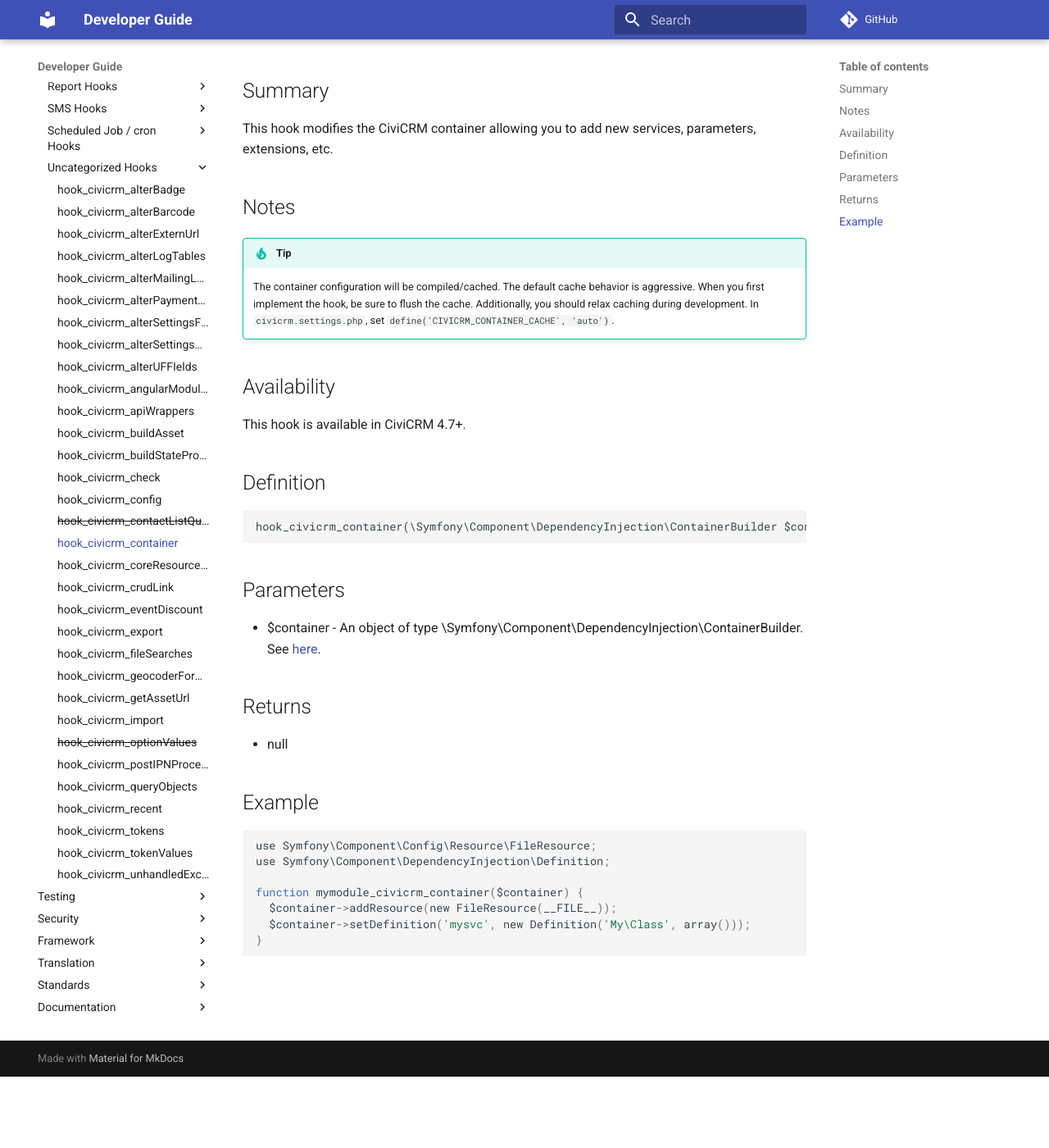
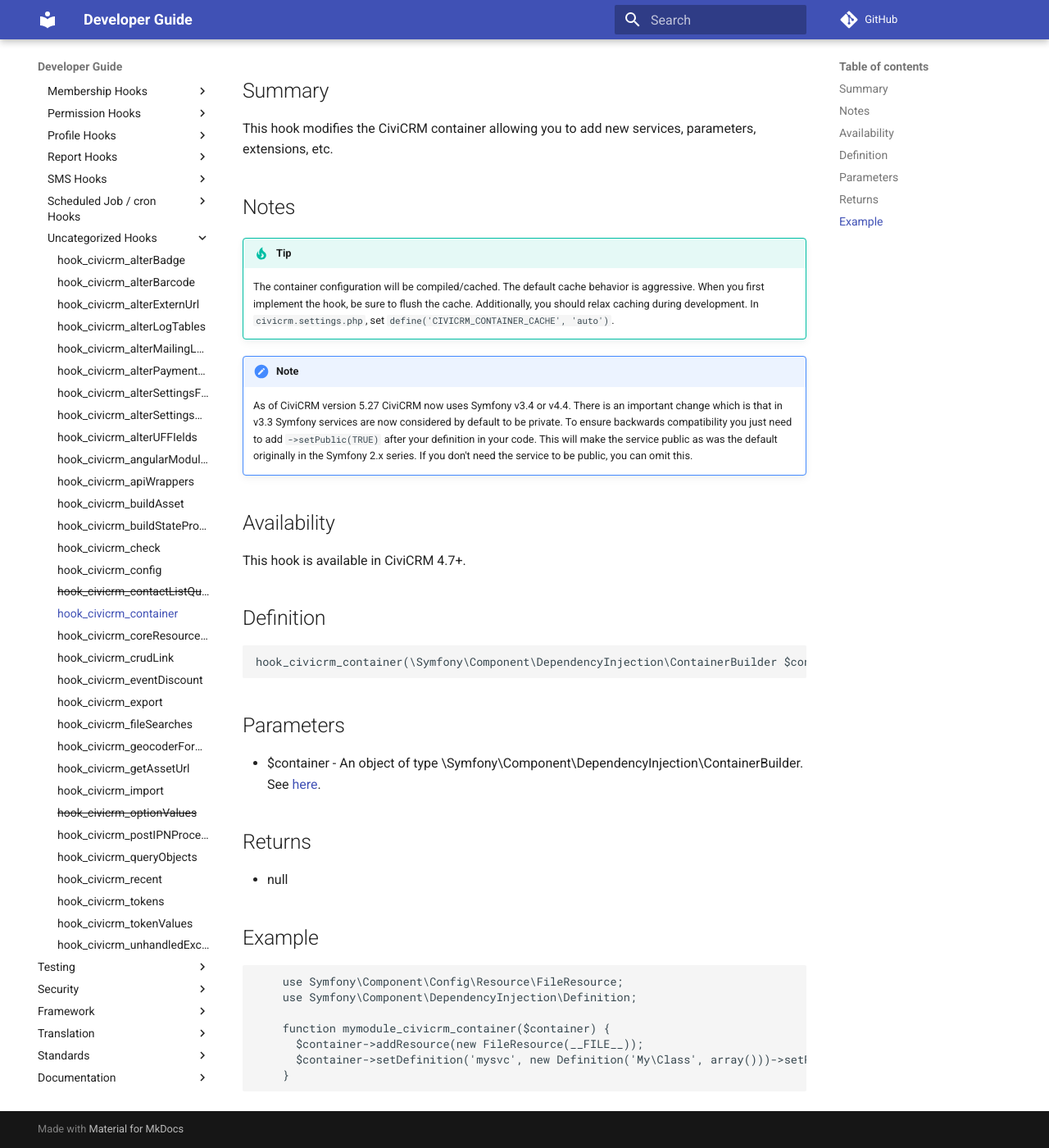
Before and after one commit to civicrm/civicrm-dev-docs, an MkDocs documentation site: the page built from docs/hooks/hook_civicrm_container.md, in a window 1280 px wide and 1400 px high, scrolled down 87 px. Shown: the whole window at 82% size. Built offline with MkDocs 1.6.1 and Material for MkDocs 9.7.7, drawn with Linux system fonts in a browser that asks for light colours; comment, search, counter and statistics services are not loaded.

Commit message:
Update Documentation following update to Symfony version in CiviCRM Core (#810)
* Update Documentation following update to Symfony version in CiviCRM Core

* Update docs/hooks/hook_civicrm_container.md

Co-authored-by: Mikey O'Toole <mikey@mjco.uk>

````diff
--- a/docs/hooks/hook_civicrm_container.md
+++ b/docs/hooks/hook_civicrm_container.md
@@ -9,6 +9,9 @@
 
 !!! tip
     The container configuration will be compiled/cached. The default cache behavior is aggressive. When you first implement the hook, be sure to flush the cache. Additionally, you should relax caching during development. In `civicrm.settings.php`, set `define('CIVICRM_CONTAINER_CACHE', 'auto')`.
+
+!!! note
+    As of CiviCRM version 5.27 CiviCRM now uses Symfony v3.4 or v4.4. There is an important change which is that in v3.3 Symfony services are now considered by default to be private. To ensure backwards compatibility you just need to add `->setPublic(TRUE)` after your definition in your code. This will make the service public as was the default originally in the Symfony 2.x series. If you don't need the service to be public, you can omit this.
 
 ## Availability
 
@@ -30,10 +33,12 @@
 
 ## Example
 
+```php
     use Symfony\Component\Config\Resource\FileResource;
     use Symfony\Component\DependencyInjection\Definition;
 
     function mymodule_civicrm_container($container) {
       $container->addResource(new FileResource(__FILE__));
-      $container->setDefinition('mysvc', new Definition('My\Class', array()));
+      $container->setDefinition('mysvc', new Definition('My\Class', array()))->setPublic(TRUE);
     }
+```
````
Also changed, not shown: docs/framework/cache.md (+1 -1 lines), docs/hooks/usage/symfony.md (+7 -9 lines), docs/tools/civibuild.md (+1 -1 lines).
